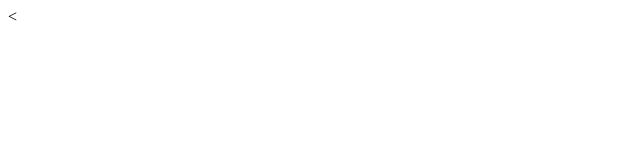
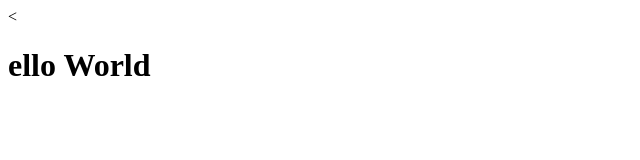
Before and after one commit to soham-basak/testrepo, a plain HTML site: page index.html in a window 1280 px wide. Shown: the whole page, without its empty margins (0-640 px from the left). Drawn offline with Linux system fonts and the light colour scheme.

Commit message:
test commit

```diff
--- a/index.html
+++ b/index.html
@@ -5,6 +5,6 @@
     <title>Testing website for for set up my ATOM IDE.</title>
   </head>
   <body>
-
+<h1> ello World</h1>
   </body>
 </html>
```
